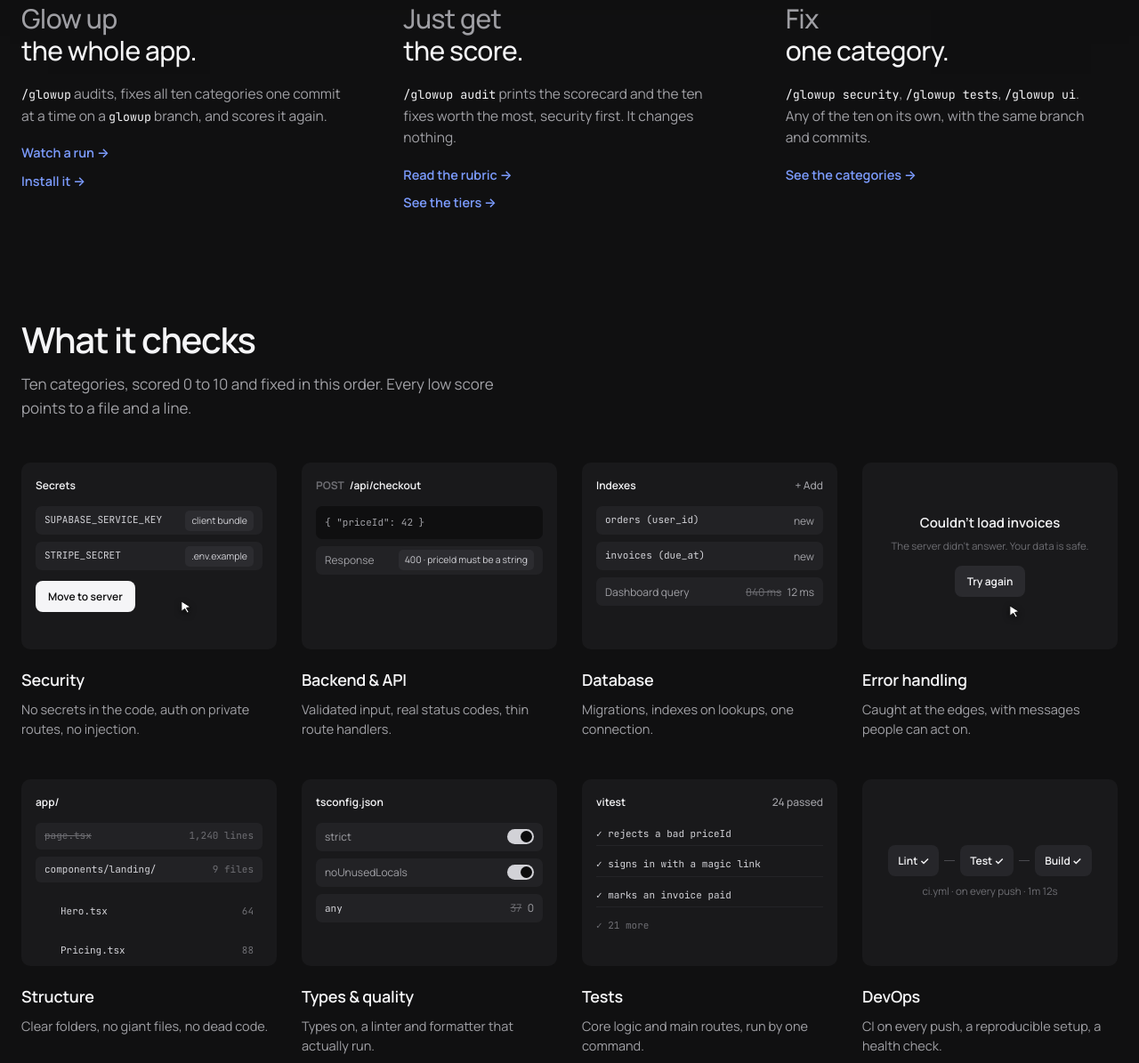
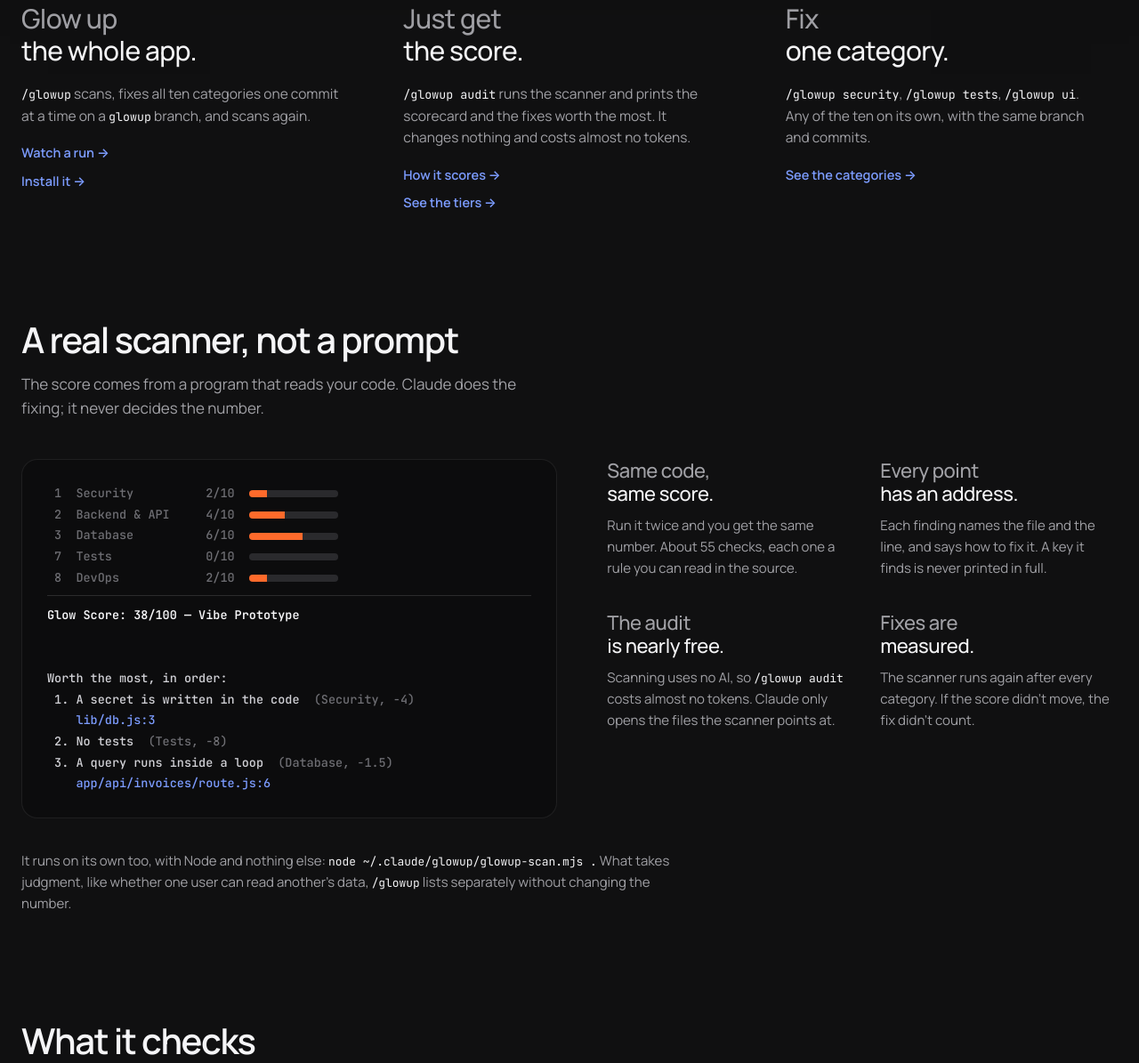
Before and after one commit to drewguitarist18-lang/glowup, a plain HTML site: page site/index.html in a window 1280 px wide. Shown: the part 1469-2664 px from the top of the page at 89% size. Drawn offline with Linux system fonts and the light colour scheme; a web font is replaced by a local one.

Commit message:
Site: say how the scanner works, with what it prints
Co-Authored-By: Claude Fable 5.2 <noreply@anthropic.com>

```diff
--- a/site/index.html
+++ b/site/index.html
@@ -4,10 +4,10 @@
   <meta charset="utf-8">
   <meta name="viewport" content="width=device-width, initial-scale=1">
   <title>glowup · Your vibe-coded app deserves a glow up</title>
-  <meta name="description" content="glowup is a Claude Code command that scores your project out of 100, fixes it one category at a time on its own git branch, and scores it again.">
+  <meta name="description" content="glowup scans your project and scores it out of 100, then Claude Code fixes it one category at a time on its own git branch and the scanner scores it again.">
   <meta property="og:type" content="website">
   <meta property="og:title" content="glowup · Your vibe-coded app deserves a glow up">
-  <meta property="og:description" content="One Claude Code command scores your project out of 100, fixes it category by category on its own branch, and scores it again.">
+  <meta property="og:description" content="A real scanner scores your project out of 100. Claude Code fixes it category by category on its own branch, and the scanner scores it again.">
   <meta property="og:url" content="https://glowup-swart-nu.vercel.app/">
   <meta name="theme-color" content="#101011">
   <link rel="icon" href="favicon.svg" type="image/svg+xml">
@@ -16,7 +16,7 @@
   <link rel="preconnect" href="https://api.fontshare.com" crossorigin>
   <link rel="stylesheet" href="https://api.fontshare.com/v2/css?f[]=general-sans@400,500,600&display=swap">
   <link rel="stylesheet" href="https://fonts.googleapis.com/css2?family=Manrope:wght@400..700&family=JetBrains+Mono:wght@400;500;600&display=swap">
-  <link rel="stylesheet" href="styles.css?v=47">
+  <link rel="stylesheet" href="styles.css?v=48">
 </head>
 <body>
 <a class="skip" href="#main">Skip to content</a>
@@ -46,12 +46,12 @@
     <div class="wrap">
       <p class="eyebrow">Code review, then the fixes</p>
       <h1>Your vibe-coded app<br> deserves a glow up.</h1>
-      <p class="lede">One Claude Code command scores your project out of 100, fixes it one category at a time on its own branch, and scores it again.</p>
+      <p class="lede">A real scanner scores your project out of 100. Claude Code fixes it one category at a time on its own branch, and the scanner scores it again.</p>
       <div class="actions">
         <button type="button" class="btn btn-go" data-copy-install><span>Copy install command</span><svg class="i" viewBox="0 0 24 24"><path d="M5 12h14M13 6l6 6-6 6"/></svg></button>
         <a class="btn btn-dark" href="#checks">What it checks</a>
       </div>
-      <p class="trust"><span>Free</span><b>Every fix is its own commit</b><span>Undo with one command</span></p>
+      <p class="trust"><span>Free</span><b>Same code, same score</b><span>Every fix is its own commit</span><span>Undo with one command</span></p>
     </div>
 
     <!-- The product shot: Claude Code on the left, your app in the middle, the score on the
@@ -156,13 +156,13 @@
       <div class="ways">
         <div>
           <h2><span>Glow up</span> the whole app.</h2>
-          <p><code>/glowup</code> audits, fixes all ten categories one commit at a time on a <code>glowup</code> branch, and scores it again.</p>
+          <p><code>/glowup</code> scans, fixes all ten categories one commit at a time on a <code>glowup</code> branch, and scans again.</p>
           <p class="links"><a href="#studio">Watch a run</a><a href="#install">Install it</a></p>
         </div>
         <div>
           <h2><span>Just get</span> the score.</h2>
-          <p><code>/glowup audit</code> prints the scorecard and the ten fixes worth the most, security first. It changes nothing.</p>
-          <p class="links"><a href="https://github.com/drewguitarist18-lang/glowup/blob/main/features/glowup.md">Read the rubric</a><a href="#tiers">See the tiers</a></p>
+          <p><code>/glowup audit</code> runs the scanner and prints the scorecard and the fixes worth the most. It changes nothing and costs almost no tokens.</p>
+          <p class="links"><a href="#scanner">How it scores</a><a href="#tiers">See the tiers</a></p>
         </div>
         <div>
           <h2><span>Fix</span> one category.</h2>
@@ -173,10 +173,51 @@
     </div>
   </section>
 
+  <section class="sec" id="scanner">
+    <div class="wrap">
+      <h2 class="h2">A real scanner, not a prompt</h2>
+      <p class="sub">The score comes from a program that reads your code. Claude does the fixing; it never decides the number.</p>
+      <div class="scan">
+        <pre class="scan-out" aria-label="What the scanner prints"><span class="d"> 1  Security          2/10</span>  <i style="--n:2"></i>
+<span class="d"> 2  Backend &amp; API     4/10</span>  <i style="--n:4"></i>
+<span class="d"> 3  Database          6/10</span>  <i style="--n:6"></i>
+<span class="d"> 7  Tests             0/10</span>  <i style="--n:0"></i>
+<span class="d"> 8  DevOps            2/10</span>  <i style="--n:2"></i>
+<b>Glow Score: 38/100 — Vibe Prototype</b>
+
+Worth the most, in order:
+ 1. A secret is written in the code  <span class="d">(Security, −4)</span>
+    <u>lib/db.js:3</u>
+ 2. No tests  <span class="d">(Tests, −8)</span>
+ 3. A query runs inside a loop  <span class="d">(Database, −1.5)</span>
+    <u>app/api/invoices/route.js:6</u></pre>
+        <div class="ways scan-why">
+          <div>
+            <h2><span>Same code,</span> same score.</h2>
+            <p>Run it twice and you get the same number. About 55 checks, each one a rule you can read in the source.</p>
+          </div>
+          <div>
+            <h2><span>Every point</span> has an address.</h2>
+            <p>Each finding names the file and the line, and says how to fix it. A key it finds is never printed in full.</p>
+          </div>
+          <div>
+            <h2><span>The audit</span> is nearly free.</h2>
+            <p>Scanning uses no AI, so <code>/glowup audit</code> costs almost no tokens. Claude only opens the files the scanner points at.</p>
+          </div>
+          <div>
+            <h2><span>Fixes are</span> measured.</h2>
+            <p>The scanner runs again after every category. If the score didn't move, the fix didn't count.</p>
+          </div>
+        </div>
+      </div>
+      <p class="scan-note">It runs on its own too, with Node and nothing else: <code>node ~/.claude/glowup/glowup-scan.mjs .</code> What takes judgment, like whether one user can read another's data, <code>/glowup</code> lists separately without changing the number.</p>
+    </div>
+  </section>
+
   <section class="sec" id="checks">
     <div class="wrap">
       <h2 class="h2">What it checks</h2>
-      <p class="sub">Ten categories, scored 0 to 10 and fixed in this order. Every low score points to a file and a line.</p>
+      <p class="sub">Ten categories, scored 0 to 10 by the scanner and fixed in this order. Every point lost names a file and a line.</p>
       <ol class="tiles">
         <li>
           <div class="tile" aria-hidden="true">
@@ -274,7 +315,7 @@
             <p class="t-score"><s>38</s><b>86</b><span>Professional</span></p>
             <p class="t-bars"><i style="--v:.9"></i><i style="--v:.9"></i><i style="--v:.9"></i><i style="--v:.8"></i><i style="--v:.9"></i><i style="--v:.9"></i><i style="--v:.8"></i><i style="--v:.8"></i><i style="--v:.8"></i><i style="--v:.9"></i></p>
           </div>
-          <h3>Before and after</h3><p>Scored at the start and the end, so you see what changed.</p>
+          <h3>Before and after</h3><p>Scanned at the start and the end, so the change is measured, not claimed.</p>
         </li>
         <li>
           <div class="tile" aria-hidden="true">
--- a/site/styles.css
+++ b/site/styles.css
@@ -252,6 +252,18 @@ header nav a:hover, .head-link:hover { color: var(--fg); }
 .sub { max-width: 560px; margin-top: 14px; color: var(--mute); font-size: 17px; }
 
 .ways { display: grid; grid-template-columns: repeat(3, 1fr); gap: 56px; }
+/* the scanner: what it prints, and why that matters */
+.scan { display: grid; grid-template-columns: minmax(0, 1.05fr) minmax(0, 1fr); gap: 56px; align-items: start; margin-top: 44px; }
+.scan-out { margin: 0; padding: 26px 28px; border-radius: 18px; background: #0c0c0d; border: 1px solid var(--line); font: 500 13.5px/1.75 var(--mono); color: var(--fg-2); overflow-x: auto; white-space: pre; }
+.scan-out .d { color: var(--mute-2); }
+.scan-out b { display: block; margin-top: 8px; padding-top: 10px; border-top: 1px solid var(--line-2); color: var(--fg); font-weight: 600; }
+.scan-out u { color: var(--link); text-decoration: none; }
+.scan-out i { display: inline-block; width: 100px; height: 8px; border-radius: 4px; vertical-align: middle; background: linear-gradient(90deg, var(--go) calc(var(--n) * 10%), #2a2a2d calc(var(--n) * 10%)); }
+.ways.scan-why { grid-template-columns: repeat(2, 1fr); gap: 36px 40px; }
+.ways.scan-why h2 { font-size: 22px; letter-spacing: -.4px; }
+.ways.scan-why p { margin-top: 10px; font-size: 15px; }
+.scan-note { margin-top: 36px; max-width: 760px; color: var(--mute); font-size: 15px; }
+
 .ways h2 { font-size: 30px; font-weight: 500; letter-spacing: -.6px; line-height: 1.2; }
 .ways h2 span { display: block; color: var(--mute); }
 .ways p { margin-top: 18px; color: var(--mute); font-size: 15.5px; max-width: 360px; }
@@ -430,6 +442,9 @@ header nav a:hover, .head-link:hover { color: var(--fg); }
   .clips { height: 32px; }
   .playhead em { display: none; }
   .ways { grid-template-columns: 1fr; gap: 48px; }
+  .scan { grid-template-columns: 1fr; gap: 40px; }
+  .ways.scan-why { grid-template-columns: 1fr; gap: 28px; }
+  .scan-out { font-size: 12px; padding: 20px; }
   .tiles { grid-template-columns: repeat(2, minmax(0, 1fr)); }
   .plans { grid-template-columns: 1fr; }
   .cta .wrap { flex-direction: column; align-items: flex-start; }
```
